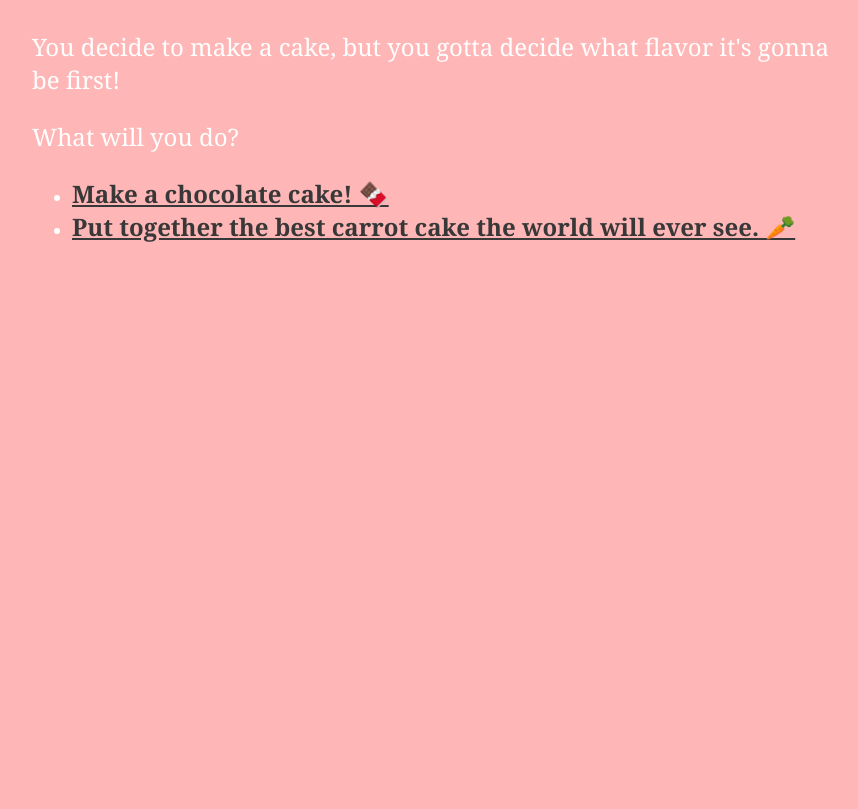
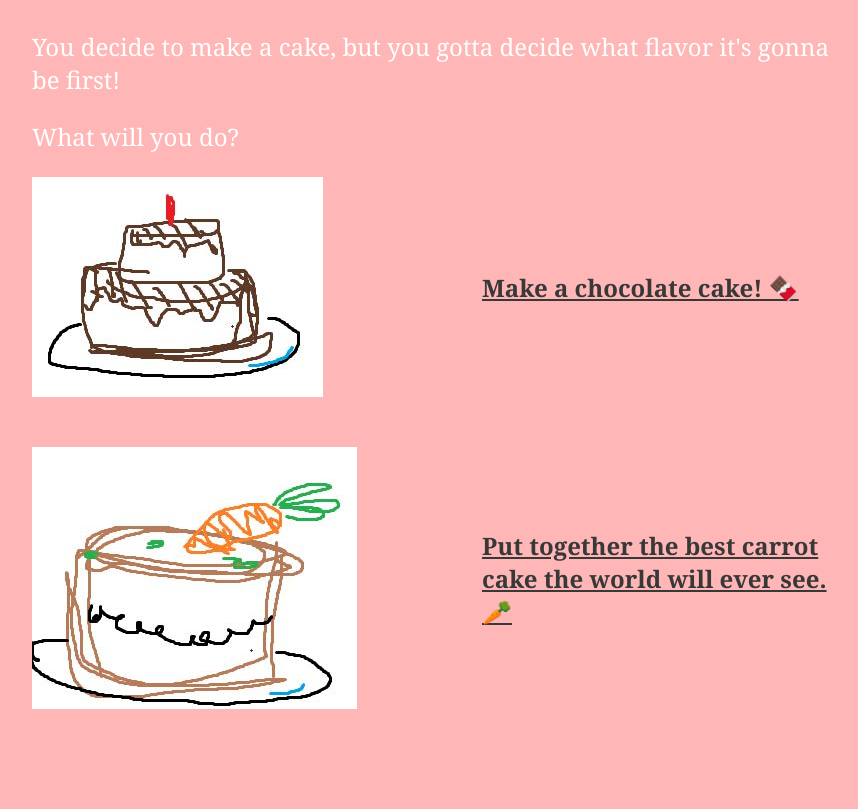
Before and after one commit to analeaRN/analeaRN.github.io, a Flask app: page / in a window 1280 px wide. Shown: the part 167-976 px from the top of the page, without its empty margins (208-1066 px from the left). Before the commit the page ends 409 px from the top, so only its background shows below. Run offline with Flask 2, Linux system fonts and the light colour scheme.

Commit message:
added pictures per assignment details

```diff
--- a/week2/app.py
+++ b/week2/app.py
@@ -1,4 +1,4 @@
-from flask import Flask, render_template
+from flask import Flask, render_template, url_for
 
 app = Flask(__name__)
 
@@ -10,8 +10,8 @@ def start():
     text = """You decide to make a cake, but you gotta decide what flavor it's gonna be first!"""
 
     choices = [
-        ('chocolate',"Make a chocolate cake! 🍫"),
-        ('carrot_cake',"Put together the best carrot cake the world will ever see. 🥕")
+        ('chocolate',"Make a chocolate cake! 🍫", url_for('static', filename='choco_cake.JPG')),
+        ('carrot_cake',"Put together the best carrot cake the world will ever see. 🥕", url_for('static', filename='carrot_cake.JPG'))
     ]
 
     return render_template('adventure.html', title=title, text=text, choices=choices)
@@ -25,8 +25,8 @@ def chocolate():
     text = """Wow good choice. Please make me some too. But... what about the filling?"""
 
     choices = [
-        ('there_is_nothing_else',"MORE CHOCOLATE! 🍫"),
-        ('there_is_nothing_else',"Use Cream cheese as a filling.")
+        ('there_is_nothing_else',"MORE CHOCOLATE! 🍫", url_for('static', filename='choco_fill.JPG')),
+        ('there_is_nothing_else',"Use Cream cheese as a filling.", url_for('static', filename='cream_cheese_fill.JPG'))
     ]
 
     return render_template('adventure.html', title=title, text=text, choices=choices)
@@ -37,9 +37,11 @@ def carrot_cake():
 
     text = """Sorry you don't have anny carrots. Maybe you can make a ^ cake?"""
 
+    end_photo = url_for('static', filename='no_more_carrots.JPG')
+
     choices = []
 
-    return render_template('adventure.html', title=title, text=text, choices=choices)
+    return render_template('adventure.html', title=title, text=text, choices=choices, end_photo=end_photo)
 
 
 
@@ -49,6 +51,8 @@ def there_is_nothing_else():
 
     text = """You make your cake, and you ate it too. ✨ What a wonderful day ✨"""
 
+    end_photo = url_for('static', filename='end.JPG')
+
     choices = []
 
-    return render_template('adventure.html', title=title, text=text, choices=choices)
+    return render_template('adventure.html', title=title, text=text, choices=choices, end_photo=end_photo)
--- /dev/null
+++ b/week2/static/style.css
@@ -0,0 +1,40 @@
+body {
+    background-color: #ffb6b6;
+    color: white;
+    font-family: Georgia, 'Times New Roman', Times, serif;
+}
+
+h1 {
+    font-size: 48px;
+}
+
+p, a {
+    font-size: 24px;
+}
+
+a {
+    color: rgb(56, 56, 56);
+    font-weight: bold;
+}
+
+a:hover{
+    color: rgb(95, 95, 95);
+    font-weight: bold;
+}
+
+.container {
+    max-width: 800px;
+    margin: 100px auto;
+}
+
+.grid-container {
+    display: grid;
+    grid-gap: 50px 100px;
+    grid-template-columns: repeat(2, 1fr);
+    margin: auto;
+}
+
+.grid-container {
+    display: inline-grid;
+    align-items: center;
+}
--- a/week2/templates/adventure.html
+++ b/week2/templates/adventure.html
@@ -1,31 +1,8 @@
 <html>
 
 <head>
-    <style>
-        body {
-            background-color: #ffb6b6;
-            color: white;
-            font-family: Georgia, 'Times New Roman', Times, serif;
-        }
-
-        h1 {
-            font-size: 48px;
-        }
-
-        p, a {
-            font-size: 24px;
-        }
-
-        a {
-            color: rgb(56, 56, 56);
-            font-weight: bold;
-        }
-
-        .container {
-            max-width: 800px;
-            margin: 100px auto;
-        }
-    </style>
+    <title>Small Game</title>
+    <link rel="stylesheet" href="{{ url_for('static', filename='style.css')  }}">
 </head>
 
 <body>
@@ -37,22 +14,30 @@
 
         {% if choices %}
 
-            <p>What will you do?</p>
+        <p>What will you do?</p>
 
-            <ul>
-                {% for (page_name, choice) in choices %}
-                <li>
-                    <a href="{{url_for(page_name)}}">{{choice}}</a>
-                </li>
-                {% endfor %}
-            </ul>
+        <div class="grid-container">
+            {% for (page_name, choice, image) in choices %}
+            <div class="grid-item">
+
+                <img src="{{ image }}" alt="this is a test" />
+
+            </div>
+            <div class="grid-item">
+
+                <a href="{{url_for(page_name)}}">{{choice}}</a>
+            </div>
+            {% endfor %}
+
+        </div>
 
         {% else %}
 
-            <p>THE END.</p>
+        <img src="{{ end_photo }}" alt="This is your end" />
 
+        <p>THE END.</p>
 
-            <p><a href="{{url_for('start')}}">Play again.</a></p>
+        <p><a href="{{url_for('start')}}">Play again.</a></p>
         {% endif %}
 
 
```
Also changed, not shown: week2/static/carrot_cake.JPG (added), week2/static/choco_cake.JPG (added), week2/static/choco_fill.JPG (added), week2/static/choco_fill_done.JPG (added), week2/static/cream_cheese_fill.JPG (added), week2/static/end.JPG (added), week2/static/no_more_carrots.JPG (added), week2/static/other_fill_done.JPG (added).
